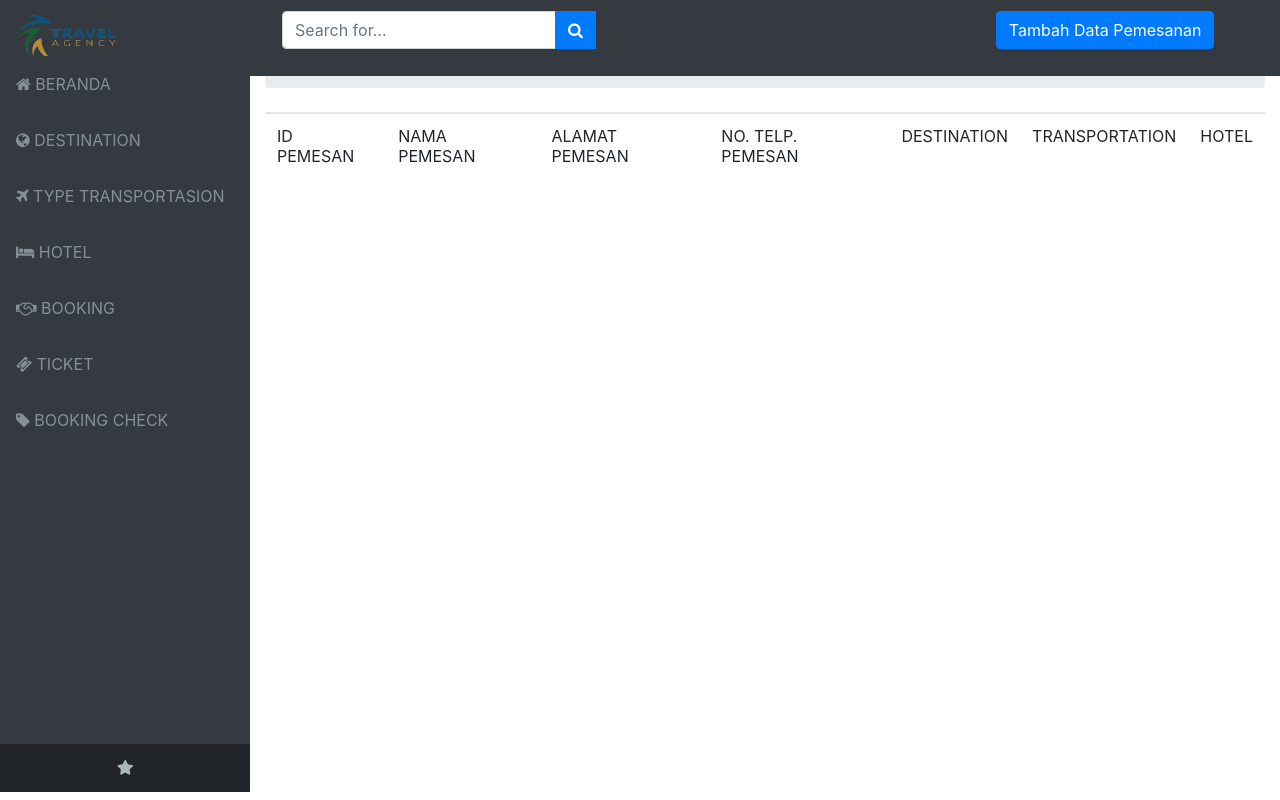
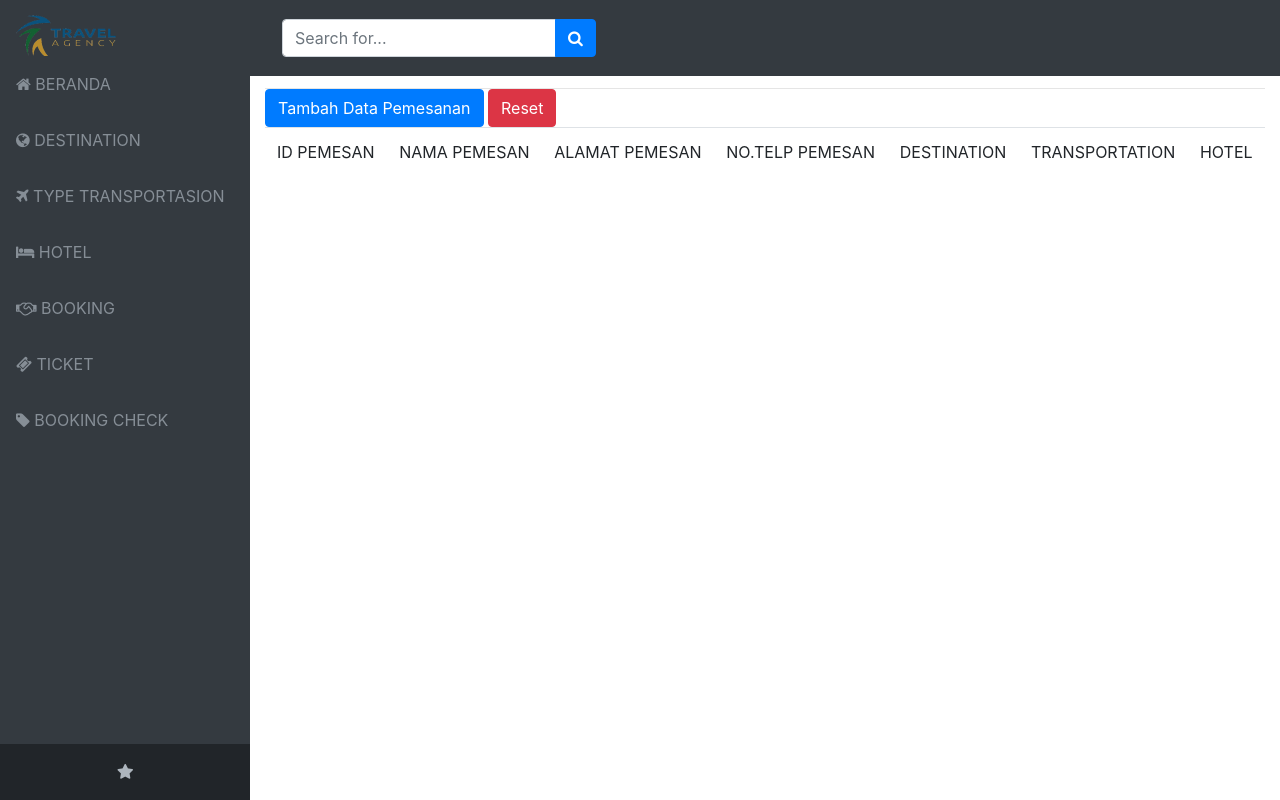
Before and after one commit to nwillouis/Praktikumweb_progres2, a PHP site: page /select-booking.php in a window 1280 px wide. Run offline with PHP 8.4, Linux system fonts and the light colour scheme; data that the repository does not hold is empty; some libraries are stand-ins or nearby versions.

Commit message:
add file riset and button riset

```diff
--- a/select-booking.php
+++ b/select-booking.php
@@ -1,4 +1,3 @@
-<<<<<<< HEAD
 <!DOCTYPE html>
 <html>
 
@@ -23,7 +22,6 @@
                         <i class="fa fa-search"></i>
                     </button>
                 </span>
-                <a style="margin-left: 400px;" href="tambahdata.php"><button type="button" name="button" class="btn btn-primary">Tambah Data Pemesanan</button></a>
             </div>
         </form>
 
@@ -94,10 +92,17 @@
       <!-- Card Columns Example Social Feed-->
           <div class="mb-0 mt-4">
               <hr class="my-0">
+
+              <form action="reset.php" method="post">
+                  <a href="tambahdata.php"><button type="button" name="button" class="btn btn-primary">Tambah Data Pemesanan</button></a>
+                  <input type="submit" name="submit" class="btn btn-danger" value="Reset">
+                </form>
               <?php
   require 'koneksi.php';
 
   $que = mysqli_query($koneksi, "SELECT * FROM data_pemesan");
+
+
 
   if ($que) {
     echo '<div class="table-responsive">';
@@ -107,7 +112,7 @@
     echo '<td>'."ID PEMESAN".'</td>';
     echo '<td>'."NAMA PEMESAN".'</td>';
     echo '<td>'."ALAMAT PEMESAN".'</td>';
-    echo '<td>'."NO. TELP. PEMESAN".'</td>';
+    echo '<td>'."NO.TELP PEMESAN".'</td>';
     echo '<td>'."DESTINATION".'</td>';
     echo '<td>'."TRANSPORTATION".'</td>';
     echo '<td>'."HOTEL".'</td>';
@@ -134,4 +139,5 @@
             </div>
           </div>
 </body>
+
 </html>
```
Also changed, not shown: reset.php (added, +11 -0 lines).
